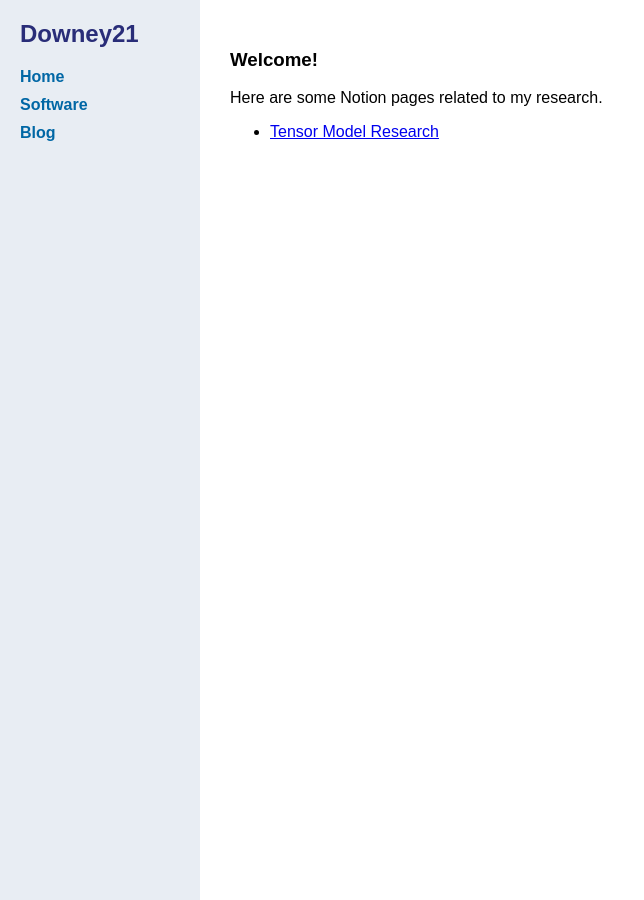
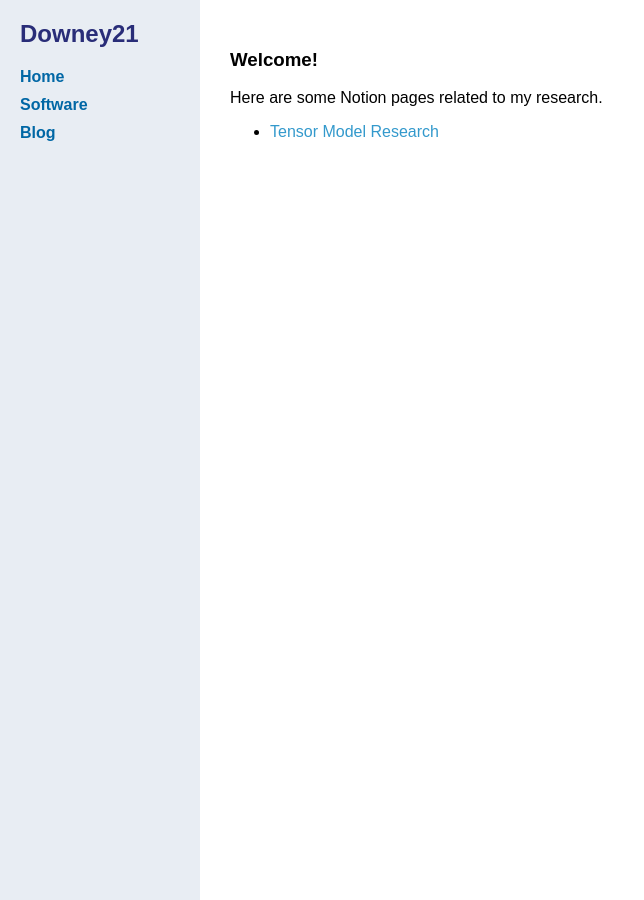
Before and after one commit to downey21/downey21.github.io, a Jekyll site: the page built from index.md, in a window 1280 px wide. Shown: the whole page, without its empty margins (0-644 px from the left). Built offline with Jekyll 4.4.1, drawn with Linux system fonts in a browser that asks for light colours.

Commit message:
Update style.css

```diff
--- a/assets/css/style.css
+++ b/assets/css/style.css
@@ -30,12 +30,13 @@ body {
   text-decoration: none;
   color: #0067a5;
   font-weight: bold;
-  transition: color 0.3s ease;
+  transition: color 0.3s ease, text-shadow 0.3s ease;
 }
 
 .sidebar ul li a:hover {
   color: #292d78;
   text-decoration: none;
+  text-shadow: #292d78 0px 0px 2px;
 }
 
 .content {
@@ -43,3 +44,16 @@ body {
   background-color: #ffffff;
   padding: 30px;
 }
+
+.content a {
+  text-decoration: none;
+  color: #39c;
+  font-weight: normal;
+  transition: color 0.3s ease, text-shadow 0.3s ease;
+}
+
+.content a:hover {
+  color: #0067a5;
+  text-decoration: none;
+  text-shadow: #0067a5 0px 0px 2px;
+}
```
